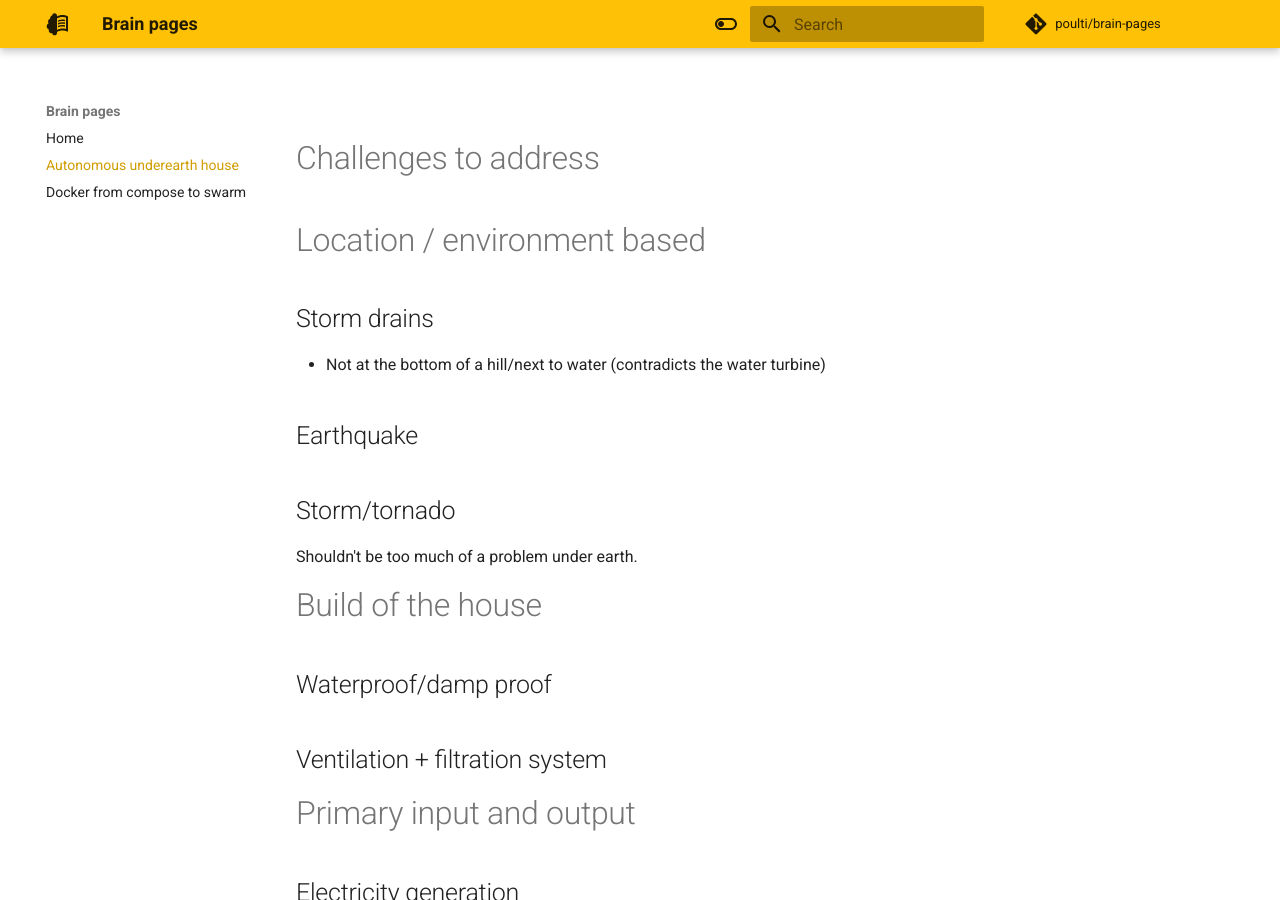
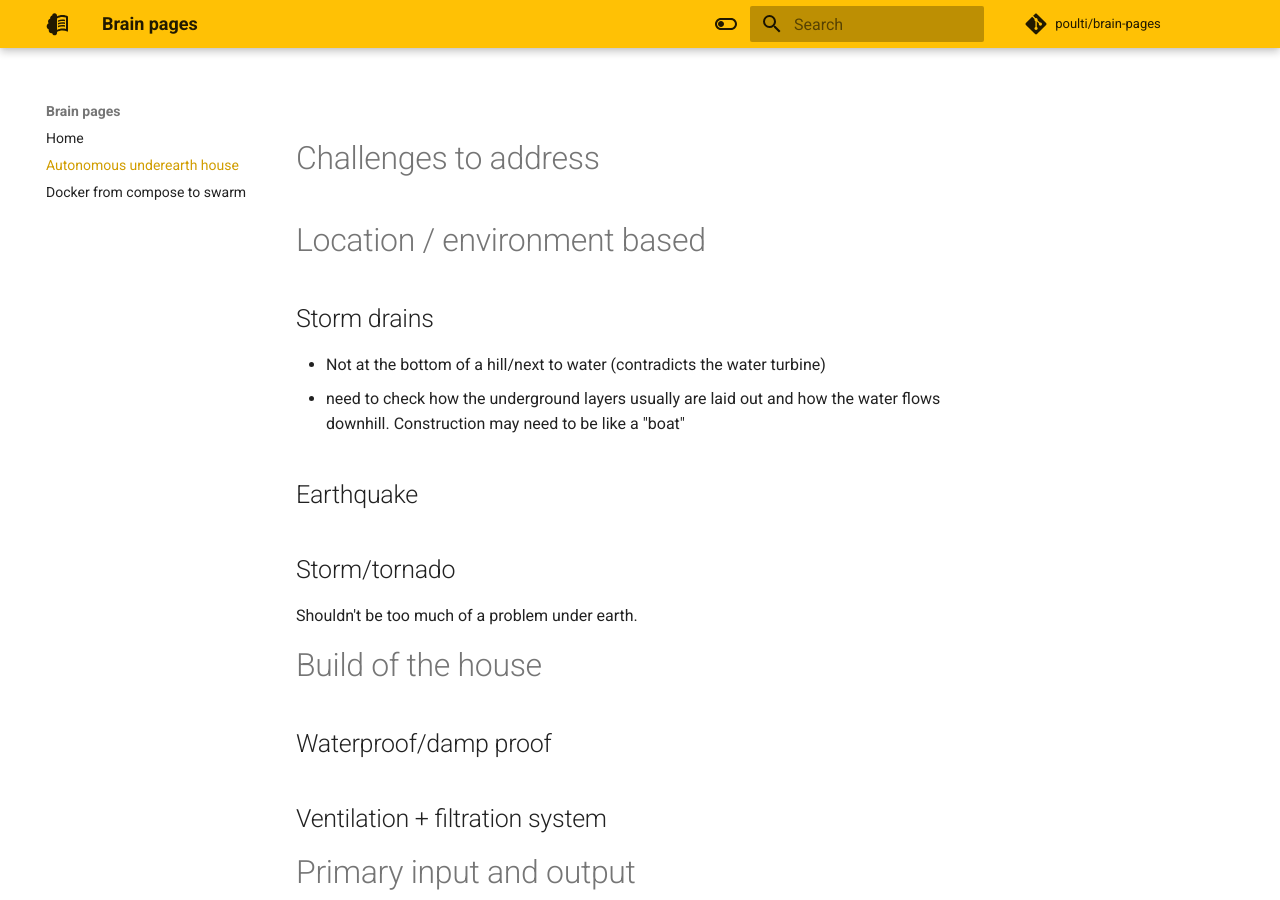
Before and after one commit to poulti/brain-pages, an MkDocs documentation site: the page built from docs/autonomous-underearth-house.md, in a window 1280 px wide and 900 px high. Built offline with MkDocs 1.6.1 and Material for MkDocs 9.7.7, drawn with Linux system fonts in a browser that asks for light colours; comment, search, counter and statistics services are not loaded.

Commit message:
Keep adding details

```diff
--- a/docs/autonomous-underearth-house.md
+++ b/docs/autonomous-underearth-house.md
@@ -7,6 +7,7 @@
 # Location / environment based
 ## Storm drains
 - Not at the bottom of a hill/next to water (contradicts the water turbine)
+- need to check how the underground layers usually are laid out and how the water flows downhill. Construction may need to be like a "boat"
 ## Earthquake
 ## Storm/tornado
 Shouldn't be too much of a problem under earth.
```
